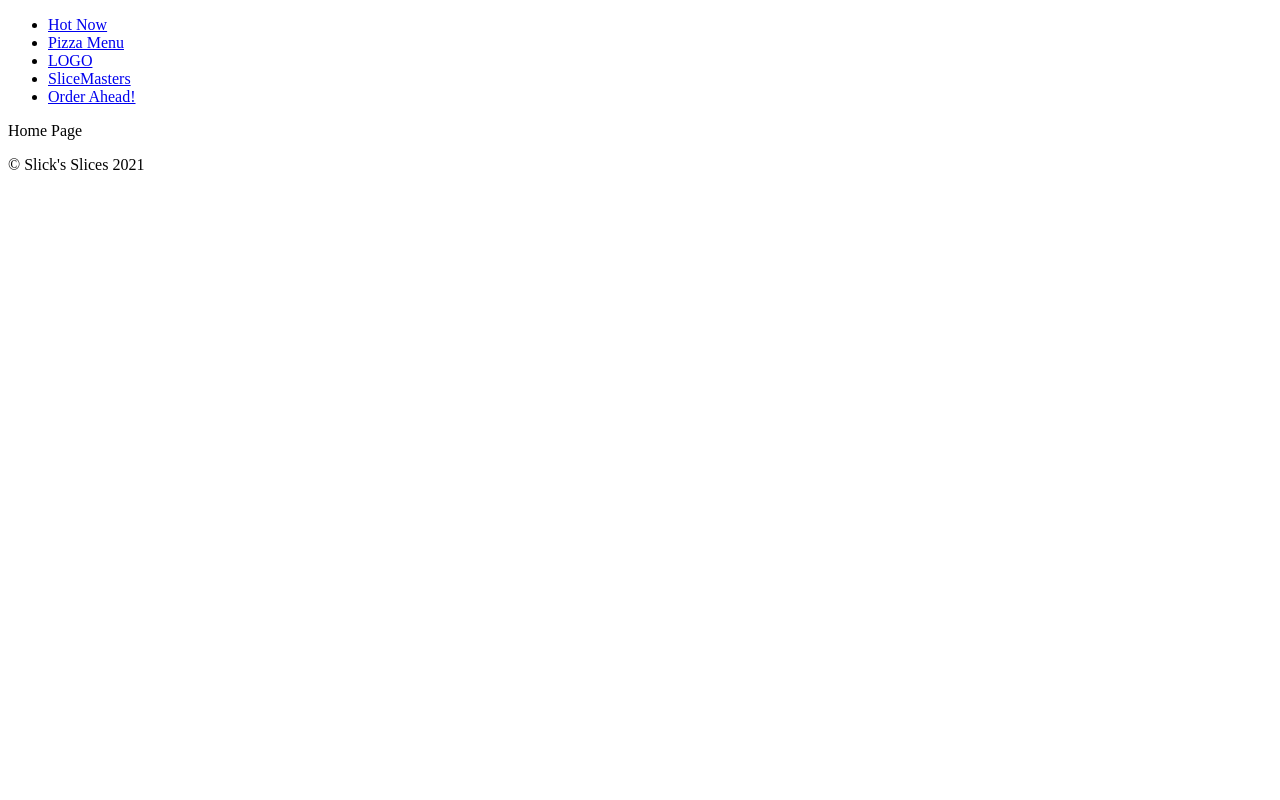
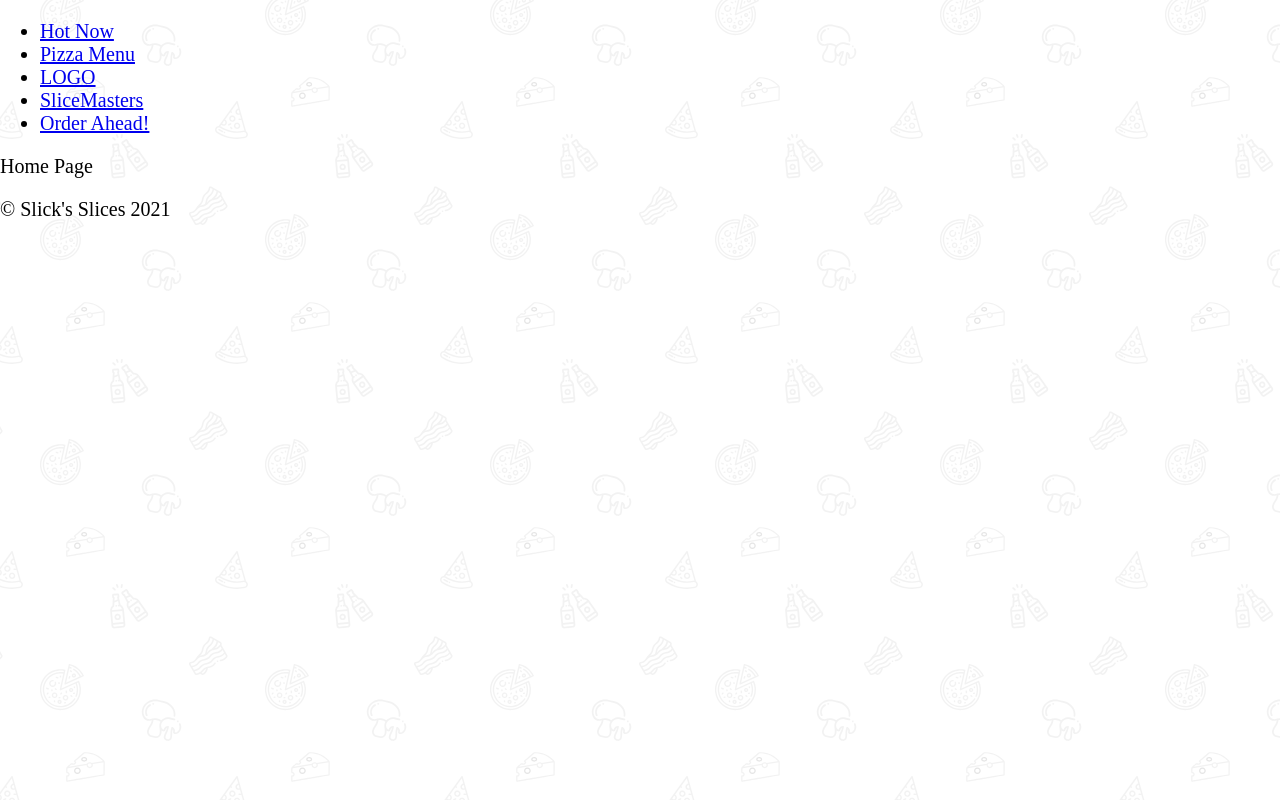
Before and after one commit to szymonStawowy94/slicks-slices-frontend, a Gatsby site: page / in a window 1280 px wide. Built offline with nearby package versions, Linux system fonts and the light colour scheme; Gatsby itself is replaced by a stand-in of ours.

Commit message:
create global styles

```diff
--- a/src/components/Layout.js
+++ b/src/components/Layout.js
@@ -1,10 +1,13 @@
 import React from "react";
 import Nav from "./Nav";
 import Footer from "./Footer";
+import "normalize.css";
+import GlobalStyles from "../styles/GlobalStyles";
 
 export default function Layout({ children }) {
   return (
     <div>
+      <GlobalStyles />
       <Nav />
       {children}
       <Footer />
--- /dev/null
+++ b/src/styles/GlobalStyles.js
@@ -0,0 +1,86 @@
+import { createGlobalStyle } from "styled-components";
+import bg from "../assets/images/bg.svg";
+import stripes from "../assets/images/stripes.svg";
+
+const GlobalStyles = createGlobalStyle`
+  :root {
+    --red: #FF4949;
+    --black: #2E2E2E;
+    --yellow: #ffc600;
+    --white: #fff;
+    --grey: #efefef;
+  }
+  html {
+    background-image: url(${bg});
+    background-size: 450px;
+    background-attachment: fixed;
+    font-size: 10px;
+  }
+
+  body {
+    font-size: 2rem;
+  }
+
+  fieldset {
+    border-color: rgba(0,0,0,0.1);
+    border-width: 1px;
+  }
+
+  button {
+    background: var(--red);
+    color: white;
+    border: 0;
+    padding: 0.6rem 1rem;
+    border-radius: 2px;
+    cursor: pointer;
+    --cast: 2px;
+    box-shadow: var(--cast) var(--cast) 0 var(--grey);
+    text-shadow: 0.5px 0.5px 0 rgba(0,0,0,0.2);
+    transition: all 0.2s;
+    &:hover {
+      --cast: 4px;
+    }
+  }
+
+  .gatsby-image-wrapper img[src*=base64\\,] {
+    image-rendering: -moz-crisp-edges;
+    image-rendering: pixelated;
+  }
+
+  /* Scrollbar Styles */
+  body::-webkit-scrollbar {
+    width: 12px;
+  }
+  html {
+    scrollbar-width: thin;
+    scrollbar-color: var(--red) var(--white);
+  }
+  body::-webkit-scrollbar-track {
+    background: var(--white);
+  }
+  body::-webkit-scrollbar-thumb {
+    background-color: var(--red) ;
+    border-radius: 6px;
+    border: 3px solid var(--white);
+  }
+
+  hr {
+    border: 0;
+    height: 8px;
+    background-image: url(${stripes});
+    background-size: 1500px;
+  }
+
+  img {
+    max-width: 100%;
+  }
+
+  .tilt {
+    transform: rotate(-2deg);
+    position: relative;
+    display: inline-block;
+  }
+
+`;
+
+export default GlobalStyles;
```
